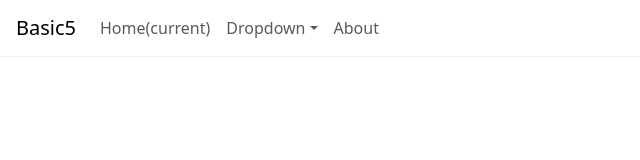
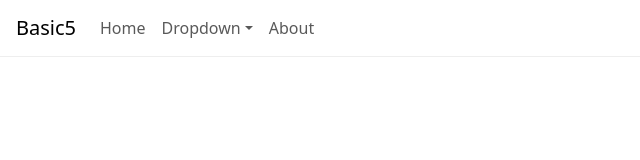
Before and after one commit to wowthemesnet/bootstrap5-boilerplate, a website: page src/partials/header.html in a window 1280 px wide. Shown: the full height of the page, 0-640 px from the left. Drawn offline with nearby package versions, Linux system fonts and the light colour scheme; files that its build step writes are made by us from their sources.

Commit message:
class change

```diff
--- a/src/partials/header.html
+++ b/src/partials/header.html
@@ -18,7 +18,7 @@
 <div class="collapse navbar-collapse" id="navbarsExampleDefault">
     <ul class="navbar-nav ml-auto">
     <li class="nav-item active">
-        <a class="nav-link" href="./index.html">Home<span class="sr-only">(current)</span></a>
+        <a class="nav-link" href="./index.html">Home<span class="visually-hidden">(current)</span></a>
     </li>
     <li class="nav-item dropdown">
         <a class="nav-link dropdown-toggle" href="#" id="dropdown01" data-toggle="dropdown" aria-haspopup="true" aria-expanded="false">Dropdown</a>
```
